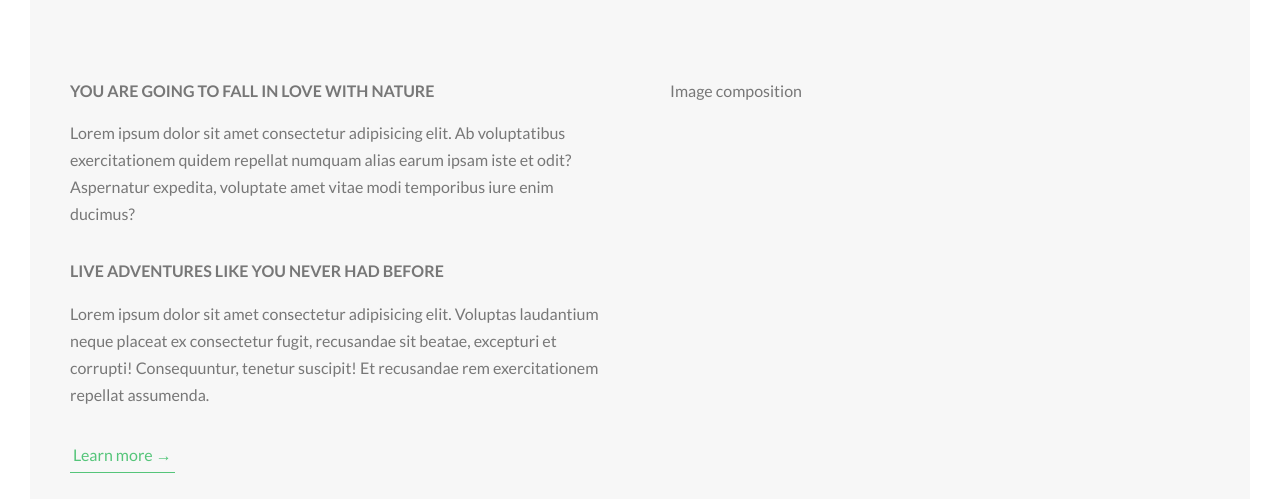
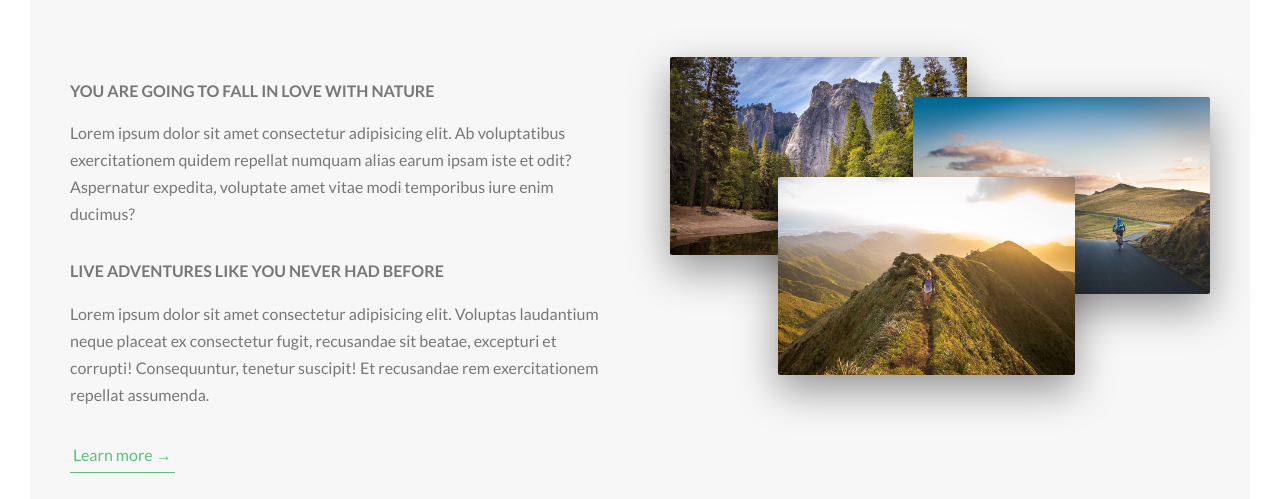
Before and after one commit to AlBears/Natours, a website: page index.html in a window 1280 px wide. Shown: the part 943-1442 px from the top of the page. Drawn offline with Linux system fonts and the light colour scheme.

Commit message:
about section images

```diff
--- a/index.html
+++ b/index.html
@@ -56,7 +56,11 @@
                     <a href="#" class="btn-text">Learn more &rarr;</a>
                 </div>
                 <div class="col-1-of-2">
-                    Image composition
+                    <div class="composition">
+                        <img src="img/nat-1-large.jpg" alt="Photo 1" class="composition__photo composition__photo--p1">
+                        <img src="img/nat-2-large.jpg" alt="Photo 2" class="composition__photo composition__photo--p2">
+                        <img src="img/nat-3-large.jpg" alt="Photo 3" class="composition__photo composition__photo--p3">
+                    </div>
                 </div>
             </div>
         </section>
--- /dev/null
+++ b/sass/components/_composition.scss
@@ -0,0 +1,39 @@
+.composition {
+    position: relative;
+    &__photo {
+        width: 55%;
+        box-shadow: 0 1.5rem 4rem rgba($color-black, .4);
+        border-radius: 2px;
+        position: absolute;
+        z-index: 10;
+        transition: all .2s;
+        outline-offset: 2rem;
+
+        &--p1 {
+            left: 0;
+            top: -2rem;
+        }
+
+        &--p2 {
+            right: 0;
+            top: 2rem;
+        }
+
+        &--p3 {
+            left: 20%;
+            top: 10rem;
+        }
+
+        &:hover {
+            outline: 1.5rem solid $color-primary;
+            transform: scale(1.05) translateY(-.5rem);
+            box-shadow: 0 2.5rem 4rem rgba($color-black, .5);
+            z-index: 20;
+        }
+    }
+
+    &:hover &__photo:not(:hover) {
+        transform: scale(.95);
+    }
+
+}
--- a/sass/main.scss
+++ b/sass/main.scss
@@ -8,6 +8,8 @@
 @import "base/utilities";
 
 @import "components/button";
+@import "components/composition";
+
 @import "layout/grid";
 @import "layout/header";
 @import "pages/home";
```
Also changed, not shown: css/style.css.
